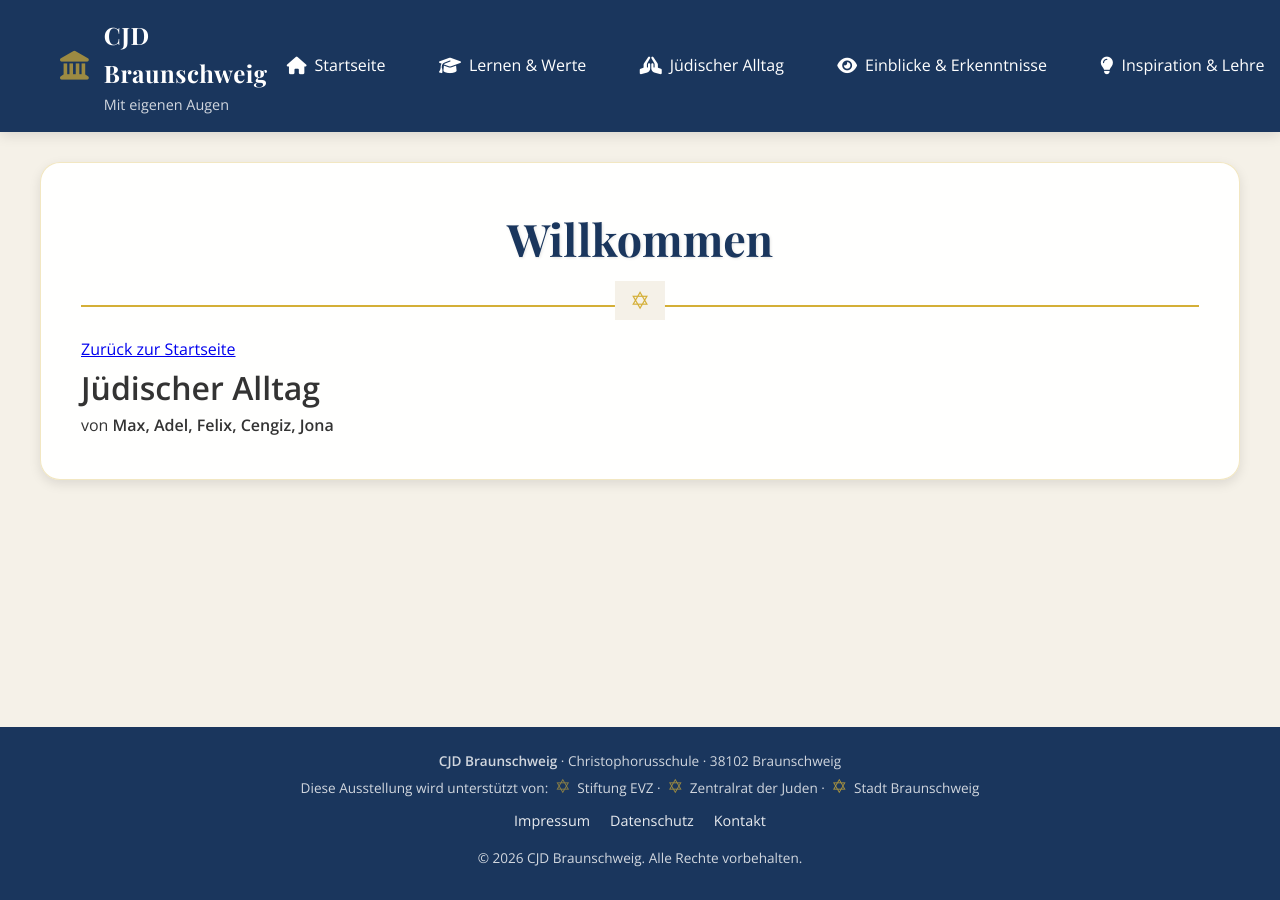
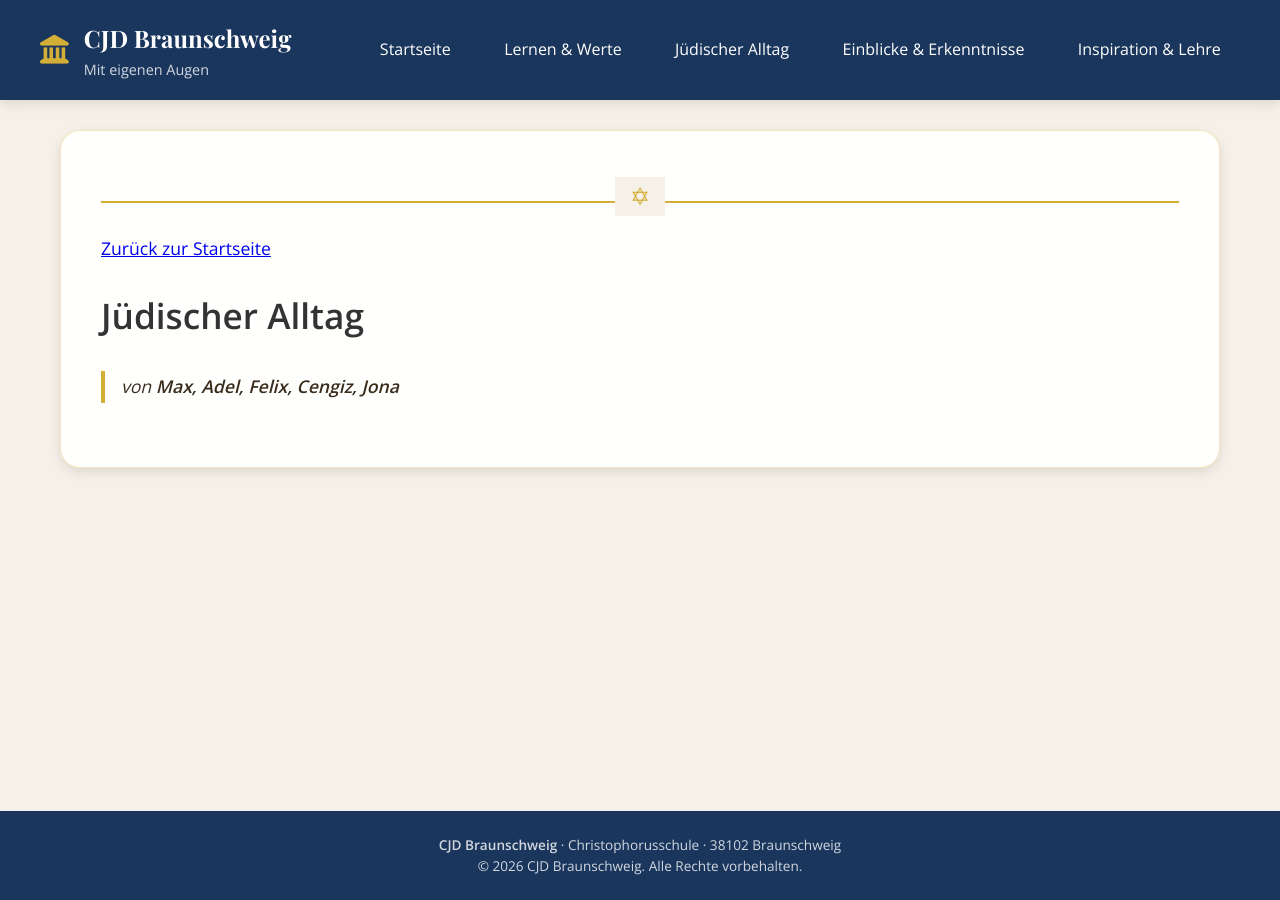
Before and after one commit to stolpersteinebs/stolpersteinebs.github.io, a Jekyll site: the page built from JüdischerAlltag.md, in a window 1280 px wide. Built offline with Jekyll 4.4.1, drawn with Linux system fonts in a browser that asks for light colours.

Commit message:
Update default.html

```diff
--- a/_layouts/default.html
+++ b/_layouts/default.html
@@ -3,9 +3,8 @@
 <head>
     <meta charset="UTF-8">
     <meta name="viewport" content="width=device-width, initial-scale=1.0">
-    <title>{{ page.title | default: site.title }}</title>
+    <title>{{ page.title | default: "CJD Braunschweig: Mit eigenen Augen" }}</title>
 
-    <!-- Gleiche Ressourcen wie Startseite -->
     <link rel="stylesheet" href="https://cdnjs.cloudflare.com/ajax/libs/font-awesome/6.4.0/css/all.min.css">
     <link href="https://fonts.googleapis.com/css2?family=Playfair+Display:wght@400;700&family=Open+Sans:wght@300;400;600&display=swap" rel="stylesheet">
 
@@ -20,7 +19,6 @@
             --text-light: #ffffff;
             --shadow: 0 4px 12px rgba(0, 0, 0, 0.1);
             --transition: all 0.3s ease;
-            --radius: 12px;
         }
 
         * {
@@ -39,22 +37,19 @@
             flex-direction: column;
         }
 
-        /* Navigation - Volle Breite, im Stil der Startseite */
+        /* Navigation */
         .site-nav {
             background-color: var(--primary-blue);
-            padding: 1rem 0;
+            padding: 1.2rem 2rem;
             box-shadow: var(--shadow);
             position: sticky;
             top: 0;
             z-index: 1000;
-            animation: slideInFromTop 0.8s ease-out;
-            width: 100%;
         }
 
         .nav-container {
             max-width: 1200px;
             margin: 0 auto;
-            padding: 0 20px;
             display: flex;
             justify-content: space-between;
             align-items: center;
@@ -71,26 +66,22 @@
 
         .nav-brand:hover {
             color: var(--accent-gold);
-            transform: translateY(-2px);
         }
 
         .brand-icon {
             font-size: 1.8rem;
             color: var(--accent-gold);
-            animation: flicker 3s infinite alternate;
         }
 
         .brand-title {
             font-family: 'Playfair Display', serif;
             font-size: 1.5rem;
             font-weight: 700;
-            letter-spacing: 0.5px;
         }
 
         .brand-subtitle {
             font-size: 0.9rem;
             opacity: 0.8;
-            font-weight: 300;
         }
 
         .nav-menu {
@@ -103,37 +94,17 @@
             color: var(--text-light);
             text-decoration: none;
             padding: 0.7rem 1.2rem;
-            border-radius: var(--radius);
+            border-radius: 8px;
             transition: var(--transition);
             font-weight: 500;
-            position: relative;
-            overflow: hidden;
             display: flex;
             align-items: center;
             gap: 8px;
-            white-space: nowrap;
-        }
-
-        .nav-link::before {
-            content: '';
-            position: absolute;
-            top: 0;
-            left: -100%;
-            width: 100%;
-            height: 100%;
-            background: linear-gradient(90deg, transparent, rgba(255,255,255,0.2), transparent);
-            transition: left 0.7s;
-        }
-
-        .nav-link:hover::before {
-            left: 100%;
         }
 
         .nav-link:hover {
-            background-color: rgba(255, 255, 255, 0.15);
+            background-color: rgba(255, 255, 255, 0.1);
             color: var(--accent-gold);
-            transform: translateY(-2px);
-            box-shadow: 0 4px 8px rgba(0, 0, 0, 0.2);
         }
 
         .nav-link.active {
@@ -142,21 +113,13 @@
             font-weight: 600;
         }
 
-        .nav-link i {
-            font-size: 1.1rem;
-        }
-
-        /* Hauptinhalt - Passend zum Container der Startseite */
+        /* Hauptinhalt */
         .main-content {
             flex: 1;
+            max-width: 1200px;
             width: 100%;
-            padding: 30px 20px;
-            animation: fadeIn 1s ease-out;
-        }
-
-        .content-wrapper {
-            max-width: 1200px;
-            margin: 0 auto;
+            margin: 30px auto;
+            padding: 0 20px;
         }
 
         .content-container {
@@ -192,22 +155,50 @@
             font-size: 2.8rem;
             color: var(--primary-blue);
             margin-bottom: 10px;
-            text-shadow: 1px 1px 3px rgba(0,0,0,0.1);
         }
 
-        .page-subtitle {
-            font-size: 1.2rem;
-            color: var(--secondary-blue);
-            font-weight: 300;
+        /* Markdown-Inhalt */
+        .markdown-content {
+            font-size: 1.1rem;
+            line-height: 1.8;
         }
 
-        /* Footer - Volle Breite, reduzierter Inhalt */
+        .markdown-content h2 {
+            font-family: 'Playfair Display', serif;
+            color: var(--secondary-blue);
+            margin: 2rem 0 1rem;
+            padding-bottom: 0.5rem;
+            border-bottom: 2px solid var(--accent-gold);
+        }
+
+        .markdown-content h3 {
+            color: var(--primary-blue);
+            margin: 1.5rem 0 0.8rem;
+        }
+
+        .markdown-content p {
+            margin-bottom: 1.2rem;
+        }
+
+        .markdown-content ul, .markdown-content ol {
+            margin-left: 1.5rem;
+            margin-bottom: 1.2rem;
+        }
+
+        .markdown-content blockquote {
+            border-left: 4px solid var(--accent-gold);
+            padding-left: 1rem;
+            margin: 1.5rem 0;
+            font-style: italic;
+            color: var(--dark-brown);
+        }
+
+        /* Footer */
         .site-footer {
             background-color: var(--primary-blue);
             color: var(--text-light);
             padding: 1.5rem 0;
             margin-top: auto;
-            width: 100%;
         }
 
         .footer-container {
@@ -217,86 +208,21 @@
             text-align: center;
         }
 
-        .footer-links {
-            display: flex;
-            justify-content: center;
-            gap: 20px;
-            margin-bottom: 1rem;
-            flex-wrap: wrap;
-        }
-
-        .footer-link {
-            color: var(--text-light);
-            text-decoration: none;
-            transition: var(--transition);
-            opacity: 0.9;
-            font-size: 0.9rem;
-        }
-
-        .footer-link:hover {
-            color: var(--accent-gold);
-            opacity: 1;
-        }
-
         .footer-info {
             font-size: 0.85rem;
             opacity: 0.8;
             line-height: 1.5;
-            margin-bottom: 0.5rem;
-        }
-
-        .footer-menorah {
-            font-size: 1.2rem;
-            color: var(--accent-gold);
-            animation: flicker 3s infinite alternate;
-            margin: 0 3px;
-        }
-
-        /* Animationen */
-        @keyframes fadeIn {
-            from { opacity: 0; transform: translateY(20px); }
-            to { opacity: 1; transform: translateY(0); }
-        }
-
-        @keyframes slideInFromTop {
-            from { opacity: 0; transform: translateY(-30px); }
-            to { opacity: 1; transform: translateY(0); }
-        }
-
-        @keyframes flicker {
-            0%, 100% { opacity: 1; }
-            50% { opacity: 0.7; }
-        }
-
-        /* Responsive Design */
-        @media (max-width: 1024px) {
-            .nav-menu {
-                gap: 10px;
-            }
-
-            .nav-link {
-                padding: 0.6rem 1rem;
-                font-size: 0.9rem;
-            }
         }
 
         @media (max-width: 768px) {
             .nav-container {
                 flex-direction: column;
                 gap: 15px;
-                padding: 0 15px;
             }
 
             .nav-menu {
                 flex-wrap: wrap;
                 justify-content: center;
-                gap: 8px;
-                width: 100%;
-            }
-
-            .nav-link {
-                padding: 0.5rem 0.8rem;
-                font-size: 0.85rem;
             }
 
             .page-title {
@@ -306,42 +232,10 @@
             .content-container {
                 padding: 25px;
             }
-
-            .footer-links {
-                gap: 12px;
-            }
-        }
-
-        @media (max-width: 480px) {
-            .nav-brand {
-                flex-direction: column;
-                text-align: center;
-                gap: 5px;
-            }
-
-            .nav-menu {
-                flex-direction: column;
-                align-items: center;
-            }
-
-            .nav-link {
-                width: 100%;
-                justify-content: center;
-                text-align: center;
-            }
-
-            .brand-title {
-                font-size: 1.3rem;
-            }
-
-            .brand-subtitle {
-                font-size: 0.8rem;
-            }
         }
     </style>
 </head>
 <body>
-    <!-- Navigation -->
     <nav class="site-nav">
         <div class="nav-container">
             <a href="/" class="nav-brand">
@@ -353,113 +247,47 @@
             </a>
 
             <ul class="nav-menu">
-                <li><a href="/" class="nav-link" data-nav="home">
-                    <i class="fas fa-home"></i>
-                    <span>Startseite</span>
-                </a></li>
-
-                <li><a href="/lernenundwerte" class="nav-link" data-nav="lernenundwerte">
-                    <i class="fas fa-graduation-cap"></i>
-                    <span>Lernen & Werte</span>
-                </a></li>
-
-                <li><a href="/juedischeralltag" class="nav-link" data-nav="juedischeralltag">
-                    <i class="fas fa-hands-praying"></i>
-                    <span>Jüdischer Alltag</span>
-                </a></li>
-
-                <li><a href="/einblicke" class="nav-link" data-nav="einblicke">
-                    <i class="fas fa-eye"></i>
-                    <span>Einblicke & Erkenntnisse</span>
-                </a></li>
-
-                <li><a href="/inspiration" class="nav-link" data-nav="inspiration">
-                    <i class="fas fa-lightbulb"></i>
-                    <span>Inspiration & Lehre</span>
-                </a></li>
+                <li><a href="/" class="nav-link">Startseite</a></li>
+                <li><a href="/lernenundwerte" class="nav-link">Lernen & Werte</a></li>
+                <li><a href="/juedischeralltag" class="nav-link">Jüdischer Alltag</a></li>
+                <li><a href="/einblicke" class="nav-link">Einblicke & Erkenntnisse</a></li>
+                <li><a href="/inspiration" class="nav-link">Inspiration & Lehre</a></li>
             </ul>
         </div>
     </nav>
 
-    <!-- Hauptinhalt -->
     <main class="main-content">
-        <div class="content-wrapper">
-            <div class="content-container">
-                <header class="page-header">
-                    <h1 class="page-title">{{ page.title | default: "Willkommen" }}</h1>
-                    <p class="page-subtitle" id="page-subtitle"></p>
-                </header>
+        <div class="content-container">
+            <header class="page-header">
+                <h1 class="page-title">{{ page.title }}</h1>
+            </header>
 
-                <div class="page-content">
-                    {{ content }}
-                </div>
+            <div class="markdown-content">
+                {{ content }}
             </div>
         </div>
     </main>
 
-    <!-- Footer - Vereinfacht -->
     <footer class="site-footer">
         <div class="footer-container">
             <div class="footer-info">
                 <p><strong>CJD Braunschweig</strong> · Christophorusschule · 38102 Braunschweig</p>
-                <p>Diese Ausstellung wird unterstützt von:
-                    <span class="footer-menorah">✡</span> Stiftung EVZ ·
-                    <span class="footer-menorah">✡</span> Zentralrat der Juden ·
-                    <span class="footer-menorah">✡</span> Stadt Braunschweig
-                </p>
-            </div>
-
-            <div class="footer-links">
-                <a href="/impressum/" class="footer-link">Impressum</a>
-                <a href="/datenschutz/" class="footer-link">Datenschutz</a>
-                <a href="/kontakt/" class="footer-link">Kontakt</a>
-            </div>
-
-            <div class="footer-info">
-                <p>© <span id="current-year"></span> CJD Braunschweig. Alle Rechte vorbehalten.</p>
+                <p>© {{ site.time | date: '%Y' }} CJD Braunschweig. Alle Rechte vorbehalten.</p>
             </div>
         </div>
     </footer>
 
     <script>
-        // Aktive Navigation hervorheben
         document.addEventListener('DOMContentLoaded', function() {
             const currentPath = window.location.pathname;
-            const navLinks = document.querySelectorAll('.nav-link[data-nav]');
+            const navLinks = document.querySelectorAll('.nav-link');
 
             navLinks.forEach(link => {
                 const linkPath = link.getAttribute('href');
-                if (currentPath === linkPath ||
-                   (currentPath.startsWith(linkPath) && linkPath !== '/')) {
+                if (currentPath === linkPath) {
                     link.classList.add('active');
                 }
             });
-
-            // Menorah-Animation
-            const menorahs = document.querySelectorAll('.brand-icon, .footer-menorah');
-            menorahs.forEach((menorah, index) => {
-                menorah.style.animationDelay = (index * 0.3) + 's';
-            });
-
-            // Hover-Effekte für Navigation
-            navLinks.forEach(link => {
-                link.addEventListener('mouseenter', function() {
-                    this.style.transform = 'translateY(-2px) scale(1.05)';
-                });
-                link.addEventListener('mouseleave', function() {
-                    this.style.transform = 'translateY(0) scale(1)';
-                });
-            });
-
-            // Aktuelles Jahr im Footer setzen
-            document.getElementById('current-year').textContent = new Date().getFullYear();
-
-            // Subtitle auslesen (falls vorhanden)
-            const subtitleEl = document.getElementById('page-subtitle');
-            const subtitleText = document.querySelector('.page-subtitle')?.textContent?.trim();
-            if (subtitleText && subtitleText.length > 0) {
-                subtitleEl.textContent = subtitleText;
-            }
         });
     </script>
 </body>
```
